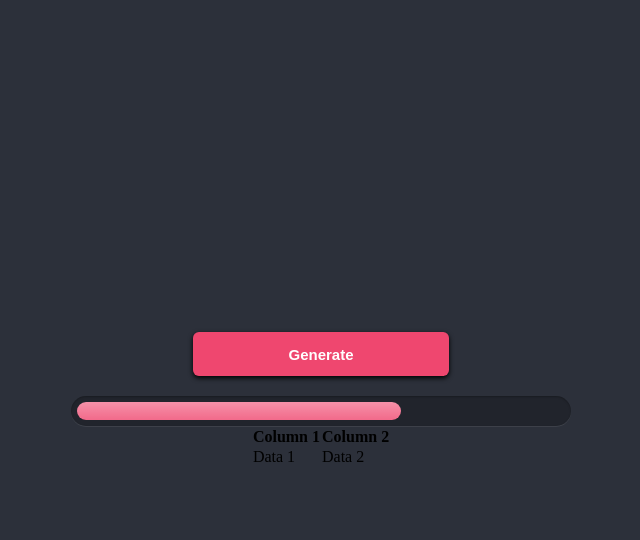
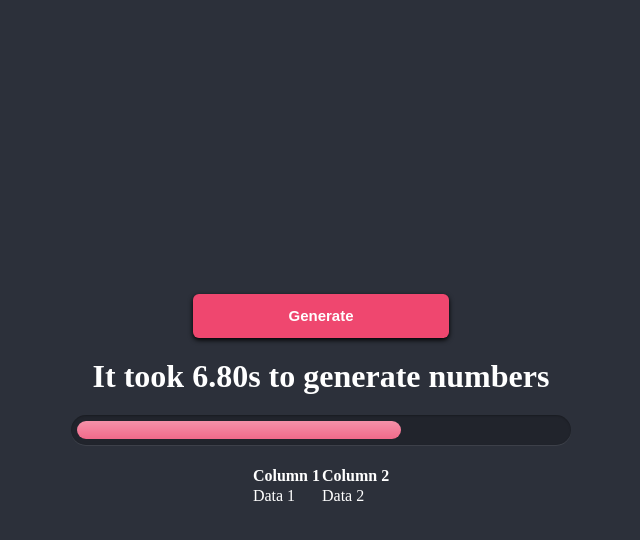
Before and after one commit to Tornike512/Random-numbers, a React (Vite) app: page / in a window 1280 px wide. Both pictures are taken after a click on the button "Generate". Shown: the top 540 px of the page, without its empty margins (319-959 px from the left). Built offline with nearby package versions, Linux system fonts and the light colour scheme.

Commit message:
Optimize: Starts Generating Numbers Only After The Generate Button Is Clicked

```diff
--- a/src/App.scss
+++ b/src/App.scss
@@ -6,6 +6,7 @@
 
 body {
   background-color: #2c303a;
+  color: #ffffff;
 }
 
 .main-container {
--- a/src/App.tsx
+++ b/src/App.tsx
@@ -1,5 +1,5 @@
 import { useState, useEffect } from "react";
-import { stopCounting, milliseconds } from "./Utils/countLoad";
+import { stopCounting } from "./Utils/countLoad";
 import ProgressBar from "./Components/ProgressBar/ProgressBar";
 
 import "./App.scss";
@@ -7,9 +7,8 @@ import "./App.scss";
 function App() {
   const [numbersList, setNumbersList] = useState<string[]>([]);
   const [showProgressiveBar, setShowProgressiveBar] = useState<boolean>(false);
-  const [countLoadTime, setCountLoadTime] = useState<number>(0);
-
-  console.log(stopCounting());
+  const [startGenerating, setStartGenerating] = useState<boolean>(false);
+  const [countLoadTime, setCountLoadTime] = useState<boolean>(false);
 
   const arrOfNums: number[] = [];
 
@@ -19,27 +18,33 @@ function App() {
     }
   };
 
+  useEffect(() => {
+    if (startGenerating) {
       const generateWholeNumber = setTimeout(() => {
         generateOneRnadom();
         const number = `(${arrOfNums[0]}${arrOfNums[1]}${arrOfNums[2]}) ${arrOfNums[3]}${arrOfNums[4]}${arrOfNums[5]}-${arrOfNums[6]}${arrOfNums[7]}${arrOfNums[8]}`;
         setNumbersList((prev) => [...prev, number]);
       }, 1);
 
-  useEffect(() => {
       if (numbersList.length === 1200) {
         clearTimeout(generateWholeNumber);
       }
-  }, [numbersList]);
+    }
+  }, [startGenerating, numbersList]);
 
   const handleGenerateButton = () => {
     setShowProgressiveBar(true);
+    setStartGenerating(true);
   };
+
+  console.log(numbersList);
 
   return (
     <main className="main-container">
       <button onClick={handleGenerateButton} className="generate">
         Generate
       </button>
+      <h1>It took {stopCounting()}s to generate numbers</h1>
       {showProgressiveBar && <ProgressBar width={0} />}
       <table>
         <tr>
--- a/src/Components/ProgressBar/ProgressBar.scss
+++ b/src/Components/ProgressBar/ProgressBar.scss
@@ -1,5 +1,6 @@
 .container {
   width: 500px;
+  margin: 20px 0;
   text-align: center;
 }
 
--- a/src/Utils/countLoad.ts
+++ b/src/Utils/countLoad.ts
@@ -1,11 +1,11 @@
 let seconds: number = 0;
-export let milliseconds: number = 0;
+let milliseconds: number = 0;
 
-export const countSeconds = setInterval(() => {
+const countSeconds = setInterval(() => {
   seconds++;
 }, 1000);
 
-export const countMilliseconds = setInterval(() => {
+const countMilliseconds = setInterval(() => {
   milliseconds++;
   if (milliseconds === 100) {
     milliseconds = 0;
```
Lines whose indentation alone changed are shown as unchanged.
